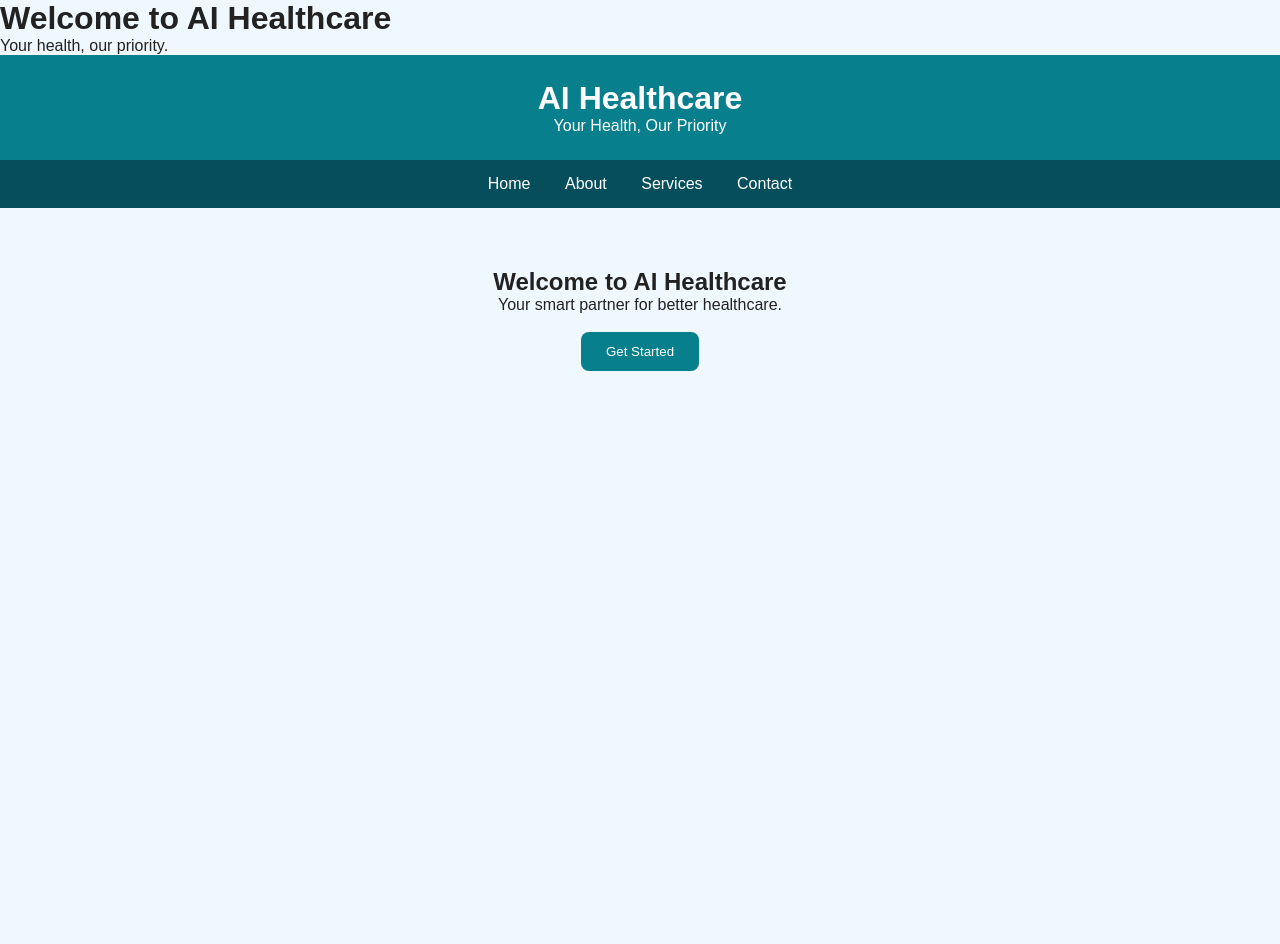
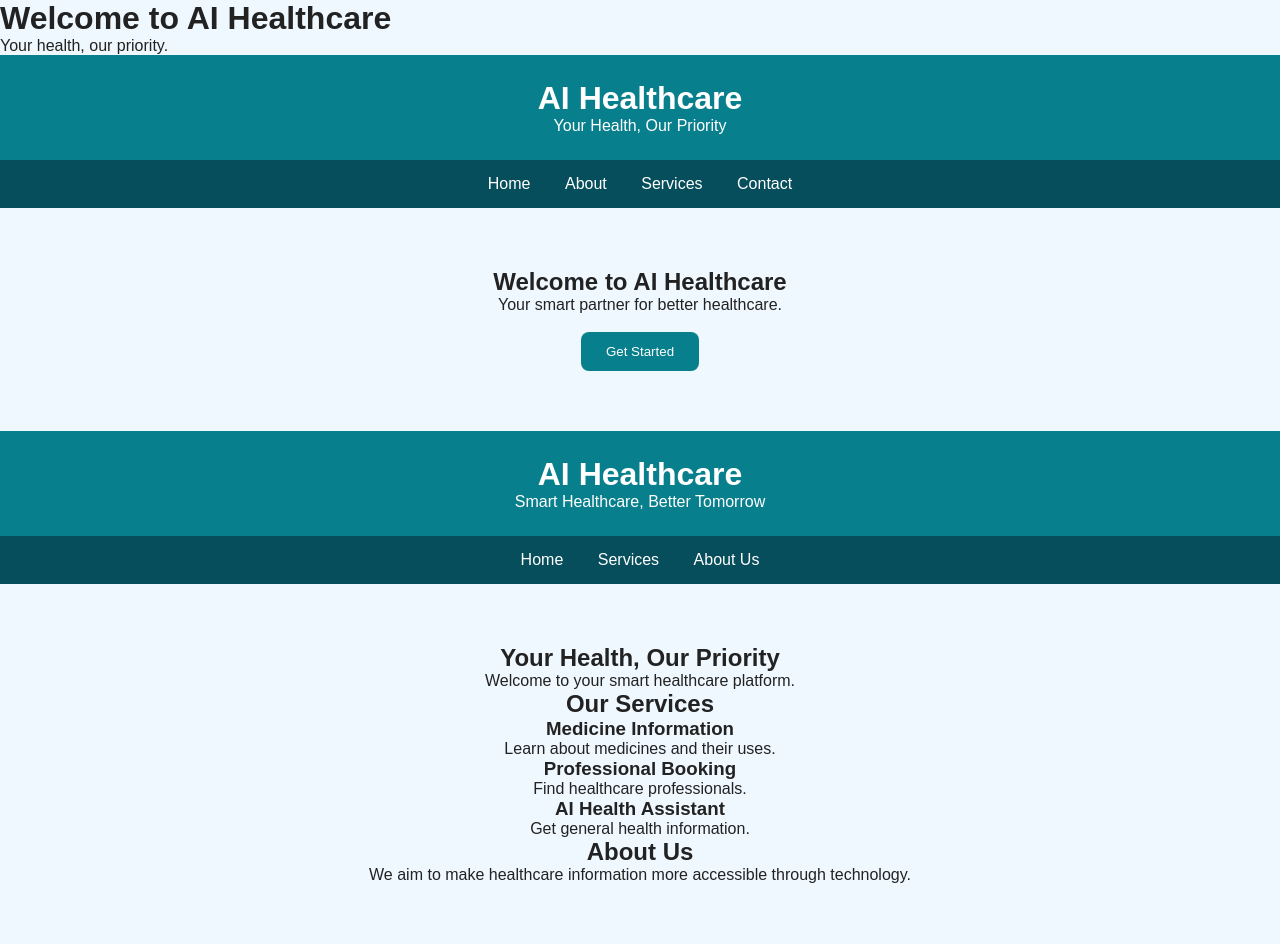
Before and after one commit to nayakprativa270-lang/web, a plain HTML site: page index.html in a window 1280 px wide. Before the commit the page ends 800 px from the top, so only its background shows below. Drawn offline with Linux system fonts and the light colour scheme.

Commit message:
Update index.html

```diff
--- a/index.html
+++ b/index.html
@@ -37,3 +37,49 @@
     </main><script src="script.js"></script>
 </body>
 </html>
+<!DOCTYPE html>
+<html>
+<head>
+    <title>AI Healthcare</title>
+    <link rel="stylesheet" href="style.css">
+</head>
+<body>
+
+<header>
+    <h1>AI Healthcare</h1>
+    <p>Smart Healthcare, Better Tomorrow</p>
+</header>
+
+<nav>
+    <a href="#">Home</a>
+    <a href="#services">Services</a>
+    <a href="#about">About Us</a>
+</nav>
+
+<main>
+    <h2>Your Health, Our Priority</h2>
+    <p>Welcome to your smart healthcare platform.</p>
+
+    <section id="services">
+        <h2>Our Services</h2>
+
+        <h3>Medicine Information</h3>
+        <p>Learn about medicines and their uses.</p>
+
+        <h3>Professional Booking</h3>
+        <p>Find healthcare professionals.</p>
+
+        <h3>AI Health Assistant</h3>
+        <p>Get general health information.</p>
+    </section>
+
+    <section id="about">
+        <h2>About Us</h2>
+        <p>We aim to make healthcare information
+        more accessible through technology.</p>
+    </section>
+</main>
+
+<script src="script.js"></script>
+</body>
+</html>
```
